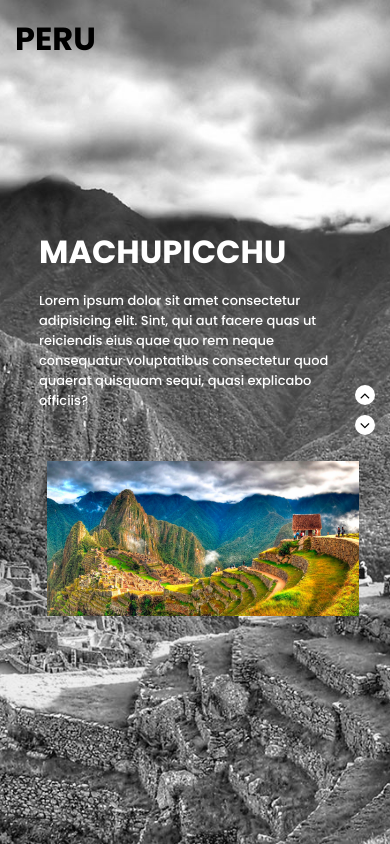
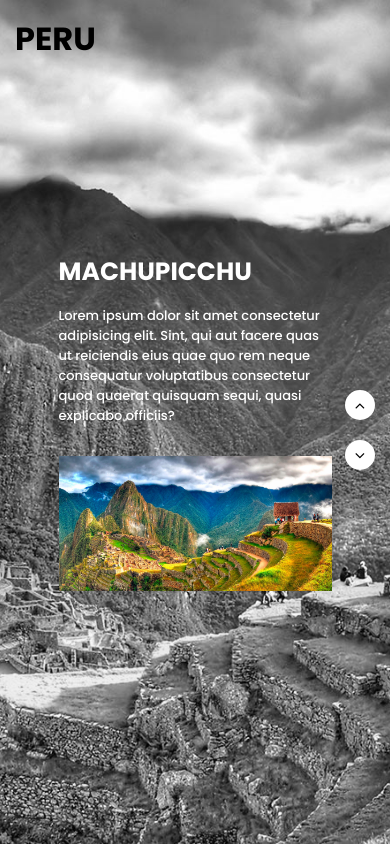
Before and after one commit to Alex-Prado/slider, a plain HTML site: page index.html in a window 390 px wide. Drawn offline with Linux system fonts and the light colour scheme.

Commit message:
mejorando los tamaños del card y su contenido

```diff
--- a/index.html
+++ b/index.html
@@ -4,6 +4,7 @@
     <meta charset="UTF-8" />
     <meta http-equiv="X-UA-Compatible" content="IE=edge" />
     <meta name="viewport" content="width=device-width, initial-scale=1.0" />
+    <meta name="theme-color" content="#444">
     <title>SLIDER</title>
     <link
       rel="stylesheet"
@@ -70,6 +71,7 @@
         </div>
       </div>
     </div>
+
     <script src="main.js"></script>
   </body>
 </html>
--- a/style.css
+++ b/style.css
@@ -5,6 +5,8 @@
   padding: 0;
   box-sizing: border-box;
   font-family: Poppins, sans-serif;
+  -webkit-tap-highlight-color: rgba(0, 0, 0, 0) !important;
+  user-select: none;
 }
 body {
   background: #444;
@@ -27,20 +29,25 @@ body {
   top: 50%;
   z-index: 100;
   /* background: #fff; */
-  width: 20px;
+  width: 30px;
   height: 60px;
 }
 .acciones .slider {
   text-align: center;
-  width: 20px;
-  margin: 5px 0;
-  height: 20px;
-  line-height: 20px;
+  width: 30px;
+  margin: 10px 0;
+  height: 30px;
+  line-height: 30px;
   display: inline-block;
   background: #fff;
   cursor: pointer;
   border: none;
   border-radius: 50%;
+  color: #000;
+}
+.acciones .slider:hover {
+  background: #000;
+  color: #fff;
 }
 .content {
   position: absolute;
@@ -85,26 +92,35 @@ body {
   width: 60%;
 }
 .card .texto {
+  width: 100%;
   color: #fff;
   font-weight: 500;
 }
 .texto .titulo {
   margin-bottom: 15px;
   text-transform: uppercase;
+  font-size: 35px;
 }
 .texto p {
   font-size: 13px;
 }
-@media (max-width: 600px) {
+@media (max-width: 850px) {
+  .content.active .card {
+    left: 15%;
+  }
   .content .card {
     flex-direction: column;
+    width: 70%;
+  }
+  .texto .titulo {
+    font-size: 25px;
   }
   .card img {
-
-    margin-top: 50px;
+    margin-top: 30px;
     width: 100%;
+    margin-left: 0;
   }
-  .acciones{
-      top: 45%;
+  .acciones {
+    top: 45%;
   }
 }
```
Lines whose indentation alone changed are shown as unchanged.
